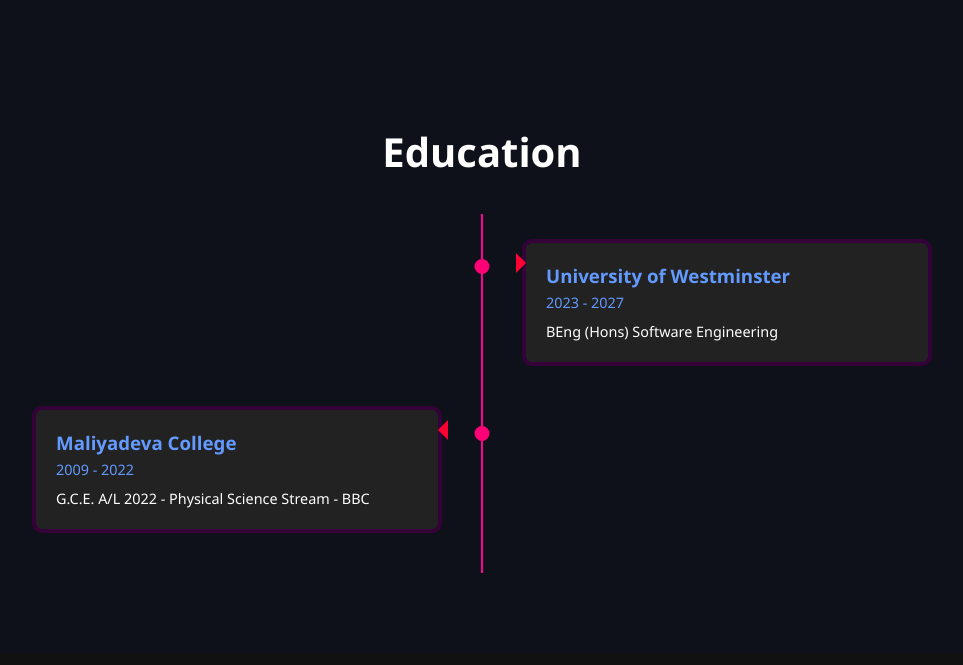
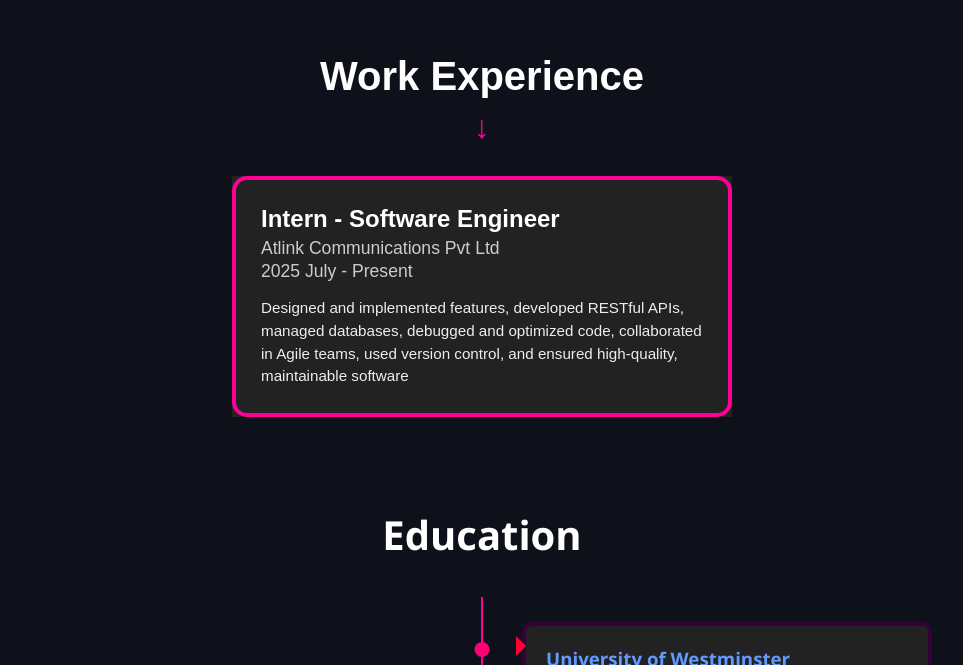
Before and after one commit to isum03/Personal-Portfolio, a React (Vite) app: page / in a window 1280 px wide. Shown: the part 775-1440 px from the top of the page, without its empty margins (158-1121 px from the left). Built offline with nearby package versions, Linux system fonts and the light colour scheme.

Commit message:
updated portfolio

```diff
--- a/src/App.tsx
+++ b/src/App.tsx
@@ -7,6 +7,7 @@
 import Footer from "./Headers & footer/Footer";
 import Contact from "./Contacts/Contact";
 import Header from "./Headers & footer/Header";
+import Work from "./Work/Work";
 
 import "font-awesome/css/font-awesome.min.css";
 
@@ -15,6 +16,7 @@
     <div className="mainContent">
       <Header />
       <Info />
+      <Work />
       <Education />
       <Projects />
       <Skills />
--- a/src/General/Info.css
+++ b/src/General/Info.css
@@ -4,7 +4,7 @@
   align-items: center;
   background: #0f111a;
   color: white;
-  padding: 25px 100px 200px 100px;
+  padding: 25px 100px 120px 100px;
   min-height: auto;
   font-family: 'Segoe UI', sans-serif;
   flex-direction: row;
--- a/src/Headers & footer/Header.tsx
+++ b/src/Headers & footer/Header.tsx
@@ -8,6 +8,7 @@
       <nav className="navbar">
         {/*navigation bar with links*/}
         <a href="#myself">My-Self</a>
+        <a href="#work">Work Experience</a>
         <a href="#edu">Education</a>
         <a href="#project">Projects</a>
         <a href="#skills">Tech-Stack</a>
--- a/src/Project/Projects.tsx
+++ b/src/Project/Projects.tsx
@@ -1,6 +1,7 @@
 import React, { Component } from "react";
 import "./project.css";
 
+import img0 from "../assets/projects/img0.png";
 import img1 from "../assets/projects/img1.png";
 import img2 from "../assets/projects/img2.png";
 import img3 from "../assets/projects/img3.png";
@@ -9,6 +10,13 @@
 
 //array containing project details
 const projectDetails = [
+  {
+    title: "GunDwon Game",
+    image: img0,
+    tech: "Tech Stack : Python",
+    description: "Developed a Python number grid guessing game with file handling for persistent data storage",
+    github: "https://github.com/isum03/Gundown-Game"
+  },
   {
     title: "Financial CRM System",
     image: img1,
--- a/src/Skills/Skills.tsx
+++ b/src/Skills/Skills.tsx
@@ -14,6 +14,7 @@
 import nodejsLogo from "../assets/Skills/nodejsLogo.png";
 import springbootLogo from "../assets/Skills/springbootLogo.png";
 import phpLogo from "../assets/Skills/php.png";
+import dotnetLogo from "../assets/Skills/dotnetLogo.png";
 
 //array of techList with details
 const techList = [
@@ -29,7 +30,8 @@
   {name: "C#", src:csharpLogo},
   {name: "Node.js", src:nodejsLogo},
   {name: "Spring Boot", src:springbootLogo},
-  {name: "PHP", src:phpLogo}
+  {name: "PHP", src:phpLogo},
+  {name: ".NET", src:dotnetLogo},
 ]
 class Skills extends Component {
   render() {
--- /dev/null
+++ b/src/Work/Work.css
@@ -0,0 +1,51 @@
+.work-container {
+  background-color: #0f111a;
+  color: #fff;
+  padding: 50px;
+  display: flex;
+  flex-direction: column;
+  align-items: center;
+  font-family: Arial, sans-serif;
+}
+
+.work-header {
+  font-size: 2.5rem;
+  margin-bottom: 10px;
+}
+
+.arrow-icon {
+  font-size: 2rem;
+  font-weight: bold;
+  color: rgb(255, 0, 149);
+  margin-bottom: 30px;
+}
+.work-list{
+  background-color: #222;
+}
+/* The Green Box from your image */
+.work-card {
+  border: 4px solid rgb(255, 0, 149); /* The neon green color */
+  border-radius: 15px;      /* Rounded corners */
+  padding: 25px;
+  max-width: 500px;
+  background-color: transparent;
+  text-align: left;
+}
+
+.work-title {
+  font-size: 1.5rem;
+  margin: 0 0 5px 0;
+}
+
+.work-company, .work-time {
+  font-size: 1.1rem;
+  margin: 2px 0;
+  color: #ccc; /* Slightly dimmed for hierarchy */
+}
+
+.work-description {
+  margin-top: 15px;
+  font-size: 0.95rem;
+  line-height: 1.5;
+  color: #eee;
+}
--- /dev/null
+++ b/src/Work/Work.tsx
@@ -0,0 +1,33 @@
+import React, { Component } from "react";
+import "./Work.css";
+//array containing work experience details
+const workDetails = [
+{
+    title: "Intern - Software Engineer",
+    company: "Atlink Communications Pvt Ltd",
+    time: "2025 July - Present",
+    description: "Designed and implemented features, developed RESTful APIs, managed databases, debugged and optimized code, collaborated in Agile teams, used version control, and ensured high-quality, maintainable software"
+  }
+]
+const Work = () => {
+  return (
+    <div id="work" className="work-container">
+      <h1 className="work-header">Work Experience</h1>
+
+      {/* The Arrow Icon (You can replace this with a real icon library like FontAwesome or Lucide) */}
+      <div className="arrow-icon">↓</div>
+
+      <div className="work-list">
+        {workDetails.map((work, index) => (
+          <div key={index} className="work-card">
+            <h3 className="work-title">{work.title}</h3>
+            <p className="work-company">{work.company}</p>
+            <p className="work-time">{work.time}</p>
+            <p className="work-description">{work.description}</p>
+          </div>
+        ))}
+      </div>
+    </div>
+  );
+};
+export default Work;
```
Also changed, not shown: src/assets/Skills/dotnetLogo.png (added), src/assets/projects/img0.png (added).
